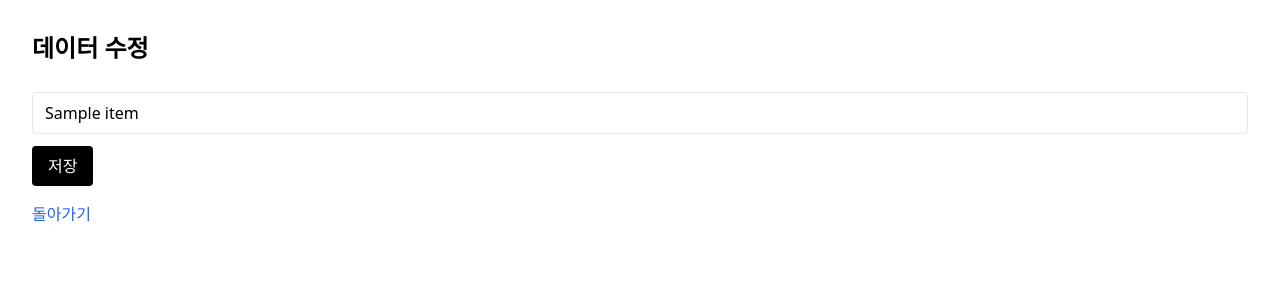
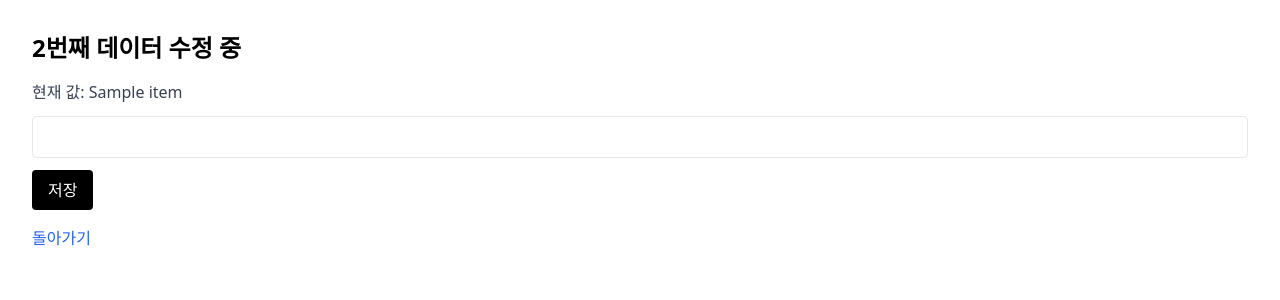
Before and after one commit to memilmuk82/hello_flask, a Flask app: template templates/edit.html in a window 1280 px wide. Shown: the top 300 px of the page. Run offline with Flask 3, Linux system fonts and the light colour scheme; the template is opened without the code that fills it: most values are stand-ins (such as "Sample title", 1, 10 or a date in 2020); some libraries are stand-ins or nearby versions.

Commit message:
수정 기능 구현

```diff
--- a/app.py
+++ b/app.py
@@ -13,7 +13,7 @@ def send():
     skill = request.form.get('skill')
     level = request.form.get('level')
     status = request.form.get('status')
-    messages.append(status + " / " + level + " / " + skill)
+    messages.append(skill + " / " + level + " / " + status)
     return redirect('/')
 
 @app.route('/delete', methods=['POST'])
@@ -42,10 +42,17 @@ def delete_selected():
 def edit(index):
 	return render_template('edit.html', index=index, item=messages[index])
 
-@app.route('/update',methods=['POST'])
+@app.route('/update', methods=['POST'])
 def update():
 	index = int(request.form['index'])
 	value = request.form.get('value')
+
+	if value.strip()=="":
+		return redirect(f'/edit/{index}')
+
+	if value == messages[index]:
+		return redirect('/')
+
 	messages[index] = value
 	return redirect('/')
 
--- a/templates/edit.html
+++ b/templates/edit.html
@@ -5,10 +5,15 @@
 <script src="https://cdn.tailwindcss.com"></script>
 </head>
 <body class="p-8">
-	<h1 class="text-2xl font-bold mb-4">데이터 수정</h1>
+	<h1 class="text-2xl font-bold mb-4">
+		{{ index + 1 }}번째 데이터 수정 중
+	</h1>
 	<form action="/update" method="post" class="space-y-3">
 		<input type="hidden" name="index" value="{{ index }}">
-		<input type="text" name="value" value="{{ item }}" class="border px-3 py-2 rounded w-full">
+		<p class="mb-2 text-gray-700">
+			현재 값: {{ item }}
+		</p>
+		<input type="text" name="value" class="border px-3 py-2 rounded w-full">
 		<button type="submit" class="bg-black text-white px-4 py-2 rounded">
 	        저장
 		</button>
```
Also changed, not shown: README.md.
